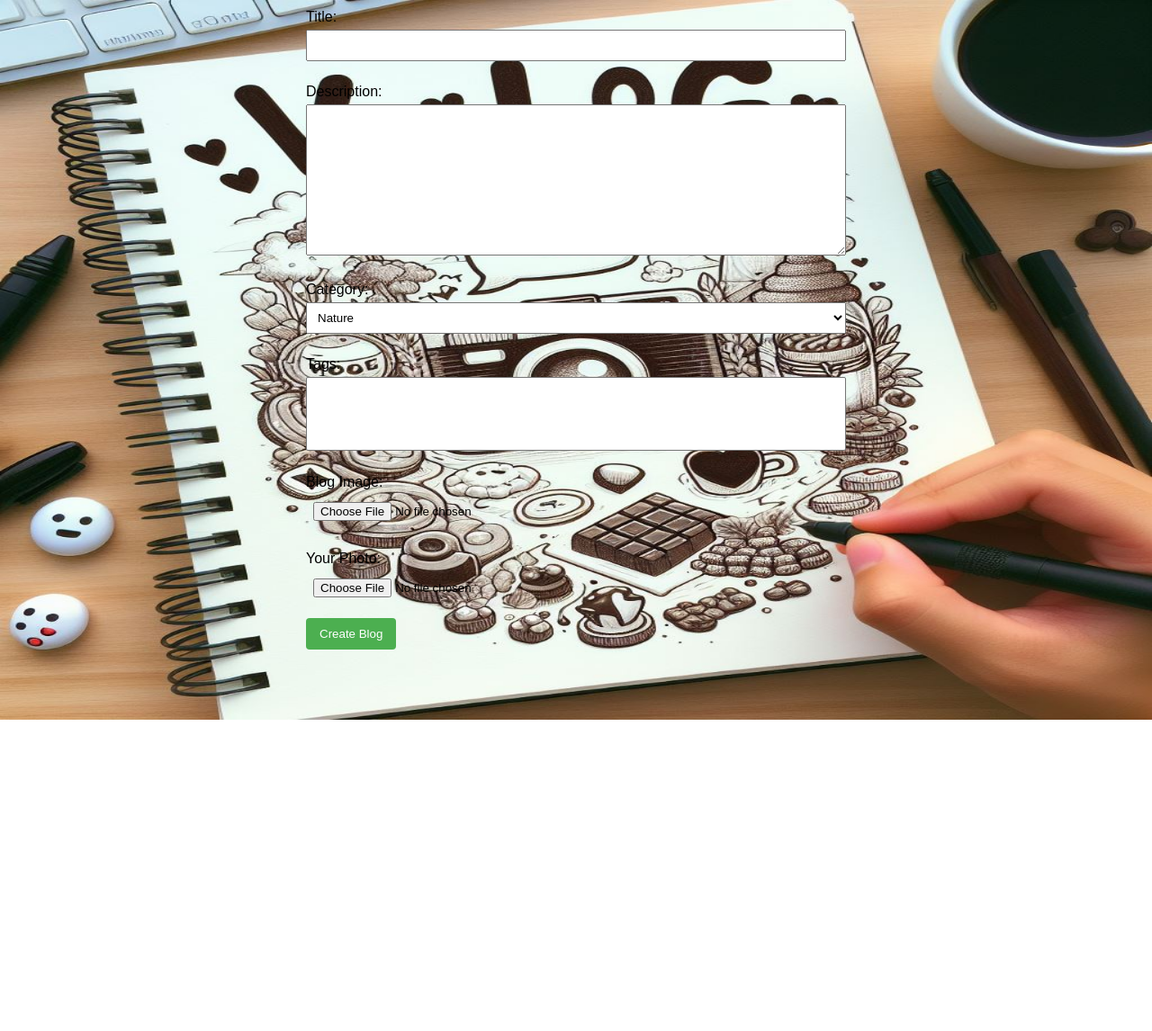
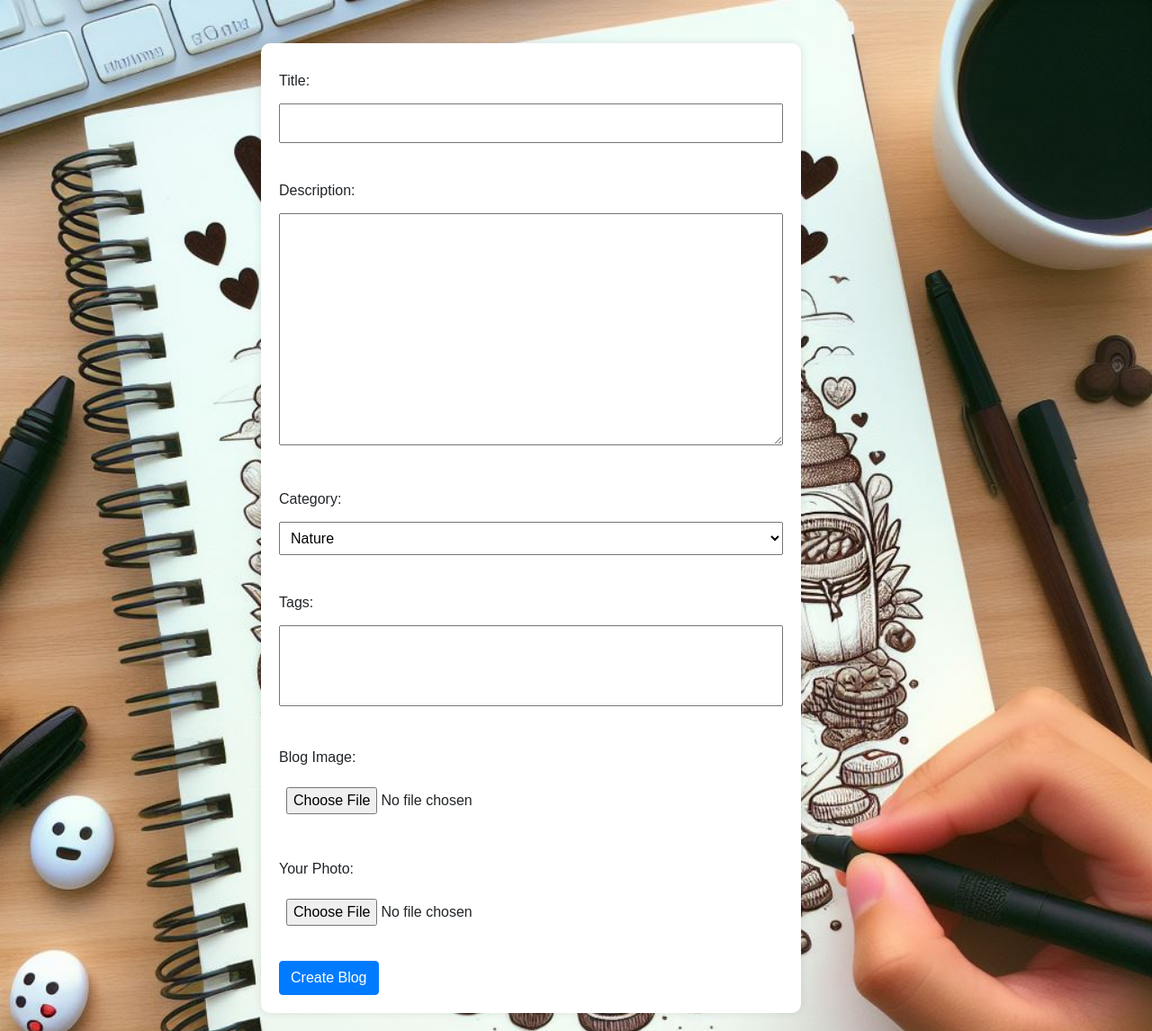
Before and after one commit to Sam221340/1st-project, a Django app: page /createblog in a window 1280 px wide. Shown: the whole page at 90% size. Before the commit the page ends 800 px from the top, so only its background shows below. Run offline with Django 4.2, Linux system fonts and the light colour scheme; data that the repository does not hold is empty; some libraries are stand-ins or nearby versions.

Commit message:
up to date

```diff
--- a/Blog/views.py
+++ b/Blog/views.py
@@ -65,12 +65,13 @@ def create_blog(request):
             image = form.cleaned_data['image']
             category = form.cleaned_data['category']
             author_image = form.cleaned_data['author_image']
+            tags = form.cleaned_data['tags']
 
             # Access the current logged-in user
             user = request.user
 
-            Post.objects.create(title=title, description=description, image=image, category_id=category, author=user,author_image=author_image)
-
+            post = Post.objects.create(title=title, description=description, image=image, category_id=category, author=user,author_image=author_image)
+            post.tags.set(tags)
 
             messages.success(request, 'Blog created successfully')
 
@@ -128,7 +129,7 @@ def UpdatePost(request, pk):
         post = get_object_or_404(Post, pk=pk)
         if request.method == 'GET':
             form = PostBlogForm(initial={'title': post.title, 'description': post.description, 'author': post.author,
-                                     'category': post.category,'image':post.image,
+                                     'category': post.category,'image':post.image,'tags':post.tags,
                                      'author_image': post.author_image, 'tags': post.tags.all()})
             return render(request, 'update_post.html', {'form': form})
         elif request.method == 'POST':
@@ -144,6 +145,8 @@ def UpdatePost(request, pk):
                 post.category.id = form.cleaned_data['category']
                 post.image = form.cleaned_data['image']
                 post.author_image = form.cleaned_data['author_image']
+                selected_tags = form.cleaned_data['tags']
+                post.tags.set(selected_tags)
                 post.save()
 
                 return redirect('homepage')
--- a/template/createblog.html
+++ b/template/createblog.html
@@ -1,34 +1,36 @@
-<!-- blog_create.html -->
-
 <!DOCTYPE html>
 <html lang="en">
 <head>
     <meta charset="UTF-8">
     <meta name="viewport" content="width=device-width, initial-scale=1.0">
     <title>Create Blog</title>
+    <link rel="stylesheet" href="https://maxcdn.bootstrapcdn.com/bootstrap/4.5.2/css/bootstrap.min.css">
     <style>
-        body {background-image: url('static/images/create_blog.jpg');
-            background-size: 100% 100%;
-            background-position: center;
-            background-repeat: no-repeat;
-            background-attachment: fixed; /* Set background-attachment to fixed */
+        body {
+            background-image: url('static/images/create_blog.jpg');
+            background-size: cover;
             font-family: Arial, sans-serif;
             margin: 0;
             padding: 0;
         }
-        {
 
-            font-family: Arial, sans-serif;
+        .container {
             margin: 20px;
         }
+
         form {
             max-width: 600px;
             margin: 0 auto;
+            background-color: white;
+            padding: 20px;
+            border-radius: 10px;
+            box-shadow: 0 0 10px rgba(0, 0, 0, 0.1);
         }
+
         label {
-            display: block;
             margin-top: 10px;
         }
+
         input, select, textarea {
             width: 100%;
             padding: 8px;
@@ -36,9 +38,11 @@
             margin-bottom: 15px;
             box-sizing: border-box;
         }
+
         textarea {
             resize: vertical;
         }
+
         button {
             background-color: #4CAF50;
             color: white;
@@ -51,31 +55,49 @@
 </head>
 <body>
 
+    <div class="container mt-5">
         <form method="POST" action="{% url 'createblog' %}" enctype="multipart/form-data">
             {% csrf_token %}
 
+            <div class="form-group">
                 <label for="{{ form.title.id_for_label }}">Title:</label>
                 {{ form.title }}
+            </div>
 
+            <div class="form-group">
                 <label for="{{ form.description.id_for_label }}">Description:</label>
                 {{ form.description }}
+            </div>
 
+            <div class="form-group">
                 <label for="{{ form.category.id_for_label }}">Category:</label>
                 {{ form.category }}
+            </div>
 
+            <div class="form-group">
                 <label for="{{ form.tags.id_for_label }}">Tags:</label>
                 {{ form.tags }}
+            </div>
 
+            <div class="form-group">
                 <label for="{{ form.image.id_for_label }}">Blog Image:</label>
                 {{ form.image }}
+            </div>
 
+            <div class="form-group">
                 <label for="{{ form.author_image.id_for_label }}">Your Photo:</label>
                 {{ form.author_image }}
+            </div>
 
             {{ form.author }}
 
-        <button type="submit">Create Blog</button>
+            <button type="submit" class="btn btn-primary">Create Blog</button>
         </form>
+    </div>
+
+    <script src="https://code.jquery.com/jquery-3.5.1.slim.min.js"></script>
+    <script src="https://cdn.jsdelivr.net/npm/@popperjs/core@2.11.6/dist/umd/popper.min.js"></script>
+    <script src="https://maxcdn.bootstrapcdn.com/bootstrap/4.5.2/js/bootstrap.min.js"></script>
 
 </body>
 </html>
--- a/template/posts_by_month.html
+++ b/template/posts_by_month.html
@@ -6,12 +6,12 @@
 
 
 <div id="colorlib-main">
-    <div class="hero-wrap js-fullheight" style="background-image: url(static/images/bg_1.jpg);"
+    <div class="hero-wrap js-fullheight" style="background-image: url(/static/images/bg_1.jpg);"
          data-stellar-background-ratio="0.5">
         <div class="overlay"></div>
         <div class="js-fullheight d-flex justify-content-center align-items-center">
             <div class="col-md-8 text text-center">
-                <div class="img mb-4" style="background-image: url(media/images/wp2516222-csgo-wallpapers.jpg);"></div>
+                <div class="img mb-4" style="background-image: url(/media/images/wp2516222-csgo-wallpapers.jpg);"></div>
                 <div class="desc">
                     <h2 class="subheading">Hello I'm</h2>
                     <h1 class="mb-4">Rohit</h1>
```
Also changed, not shown: Blog/fixtures/category.json (added, +23 -0 lines), template/update_post.html (+27 -7 lines). Lines whose indentation alone changed are shown as unchanged.
